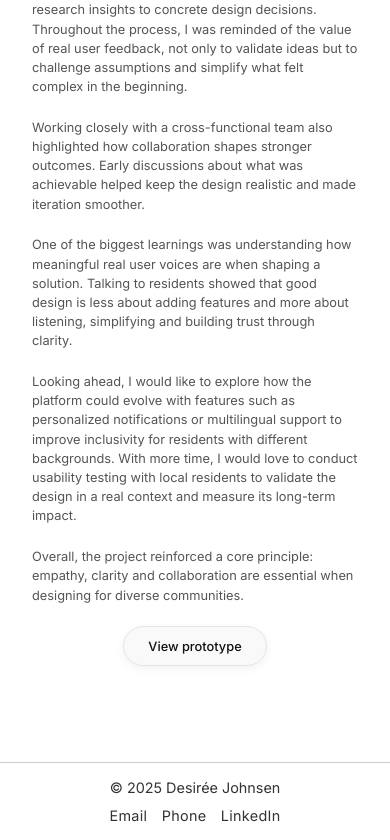
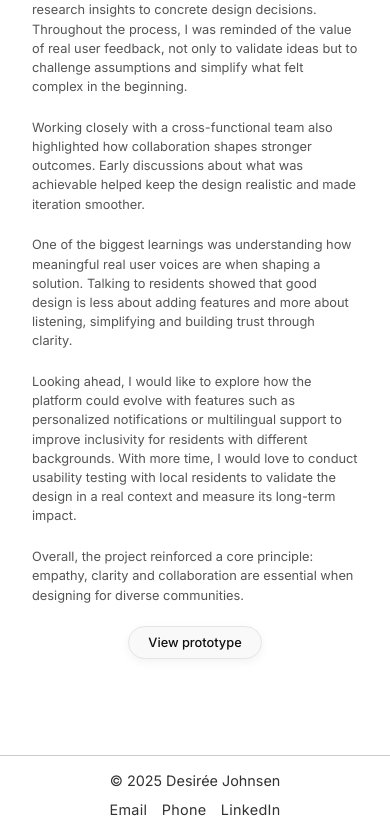
Before and after one commit to desjohnsen/portfolio, a React (Vite) app: page /project/1 in a window 390 px wide. Shown: the part 5942-6782 px from the top of the page. Built offline with nearby package versions, Linux system fonts and the light colour scheme.

Commit message:
style: adjust CTA button padding for responsiveness

```diff
--- a/src/pages/Project3.jsx
+++ b/src/pages/Project3.jsx
@@ -29,6 +29,9 @@ const Project3 = () => {
         <p>
           The app is structured into separate, reusable components for the Todo list, individual items, and the form, keeping the code modular and maintainable. A celebratory animation appears when all tasks are completed, adding a playful touch and enhancing the overall user experience.
         </p>
+        <div className="project-image-wrapper">
+        <img src={todo} alt="todo app" className="project-image" />
+      </div>
       </section>
 
       <section id="reflection" className="project-content">
@@ -40,10 +43,6 @@ const Project3 = () => {
           It reinforced the importance of writing clean, maintainable code, while also giving me hands-on experience with React Router and localStorage for practical functionality.
         </p>
       </section>
-
-      <div className="project-image-wrapper">
-        <img src={todo} alt="todo app" className="project-image" />
-      </div>
       <div className="project-actions">
         <a
           href="https://desjohnsen-todo-app.netlify.app/"
--- a/src/styles/ProjectLayout.css
+++ b/src/styles/ProjectLayout.css
@@ -179,7 +179,7 @@
   display: inline-flex;
   background:#f9f9f9;
   border: 1px solid #e5e5e5;
-  padding: 0.7rem 1.5rem;
+  padding: 0.5rem 1.2rem;
   border-radius: 999px;
   font-size: 0.8rem;
   font-weight: 500;
@@ -257,6 +257,10 @@
   .project-image-wrapper {
     max-width: 480px;
     margin: 3rem auto;
+  }
+
+  .cta-button {
+    padding: 0.7rem 1.5rem;
   }
 }
 
```
